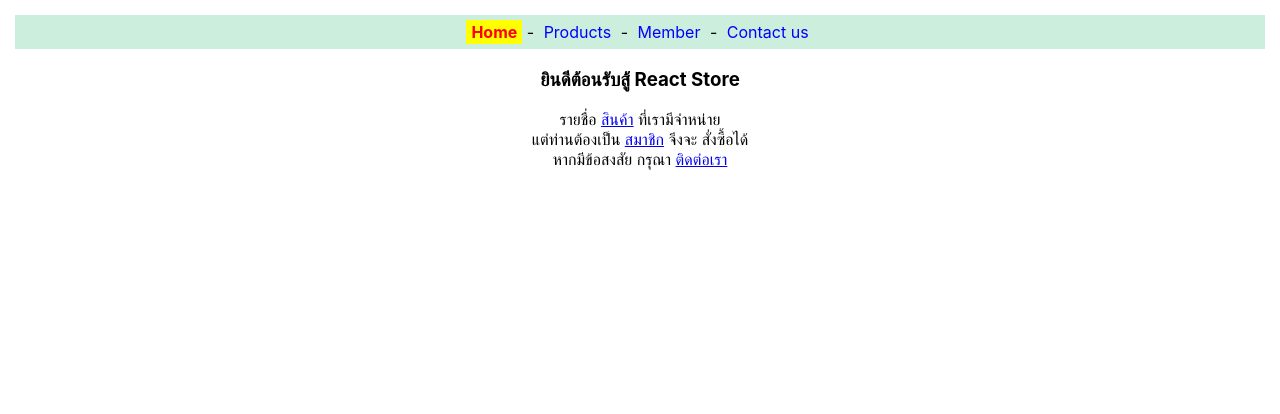
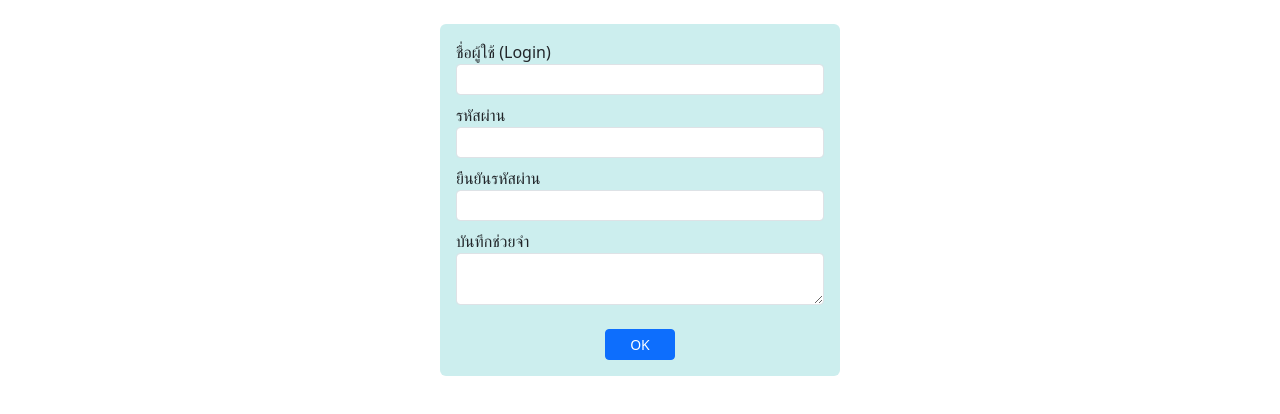
Before and after one commit to ChakkaphatChanamee/app1, a React (Create React App) app: page / in a window 1280 px wide. Shown: the top 414 px of the page. Built offline with nearby package versions, Linux system fonts and the light colour scheme.

Commit message:
Create Input type text password and textarea
Create Input type text password and textarea

```diff
--- a/package.json
+++ b/package.json
@@ -7,6 +7,7 @@
     "@testing-library/jest-dom": "^6.9.1",
     "@testing-library/react": "^16.3.1",
     "@testing-library/user-event": "^13.5.0",
+    "bootstrap": "^5.3.8",
     "react": "^19.2.3",
     "react-dom": "^19.2.3",
     "react-router-dom": "^7.13.0",
--- a/src/App.js
+++ b/src/App.js
@@ -1,9 +1,7 @@
-import Router2 from "./router2";
-import Router3 from "./router3";
+import React from "react"
+import FormText from "./form-text"
 
 
-function App() {
-  return <Router3/>
-}
-
-export default App;
+export default function App() {
+  return <FormText/>
+  }
--- /dev/null
+++ b/src/form-text.js
@@ -0,0 +1,57 @@
+import React from 'react'
+export default function FormText() {
+    const textPswd = React.useRef()
+    const textPswd2 = React.useRef()
+
+    const onBlurPassword = ()=> {
+        let pswd = textPswd.current.value
+        if(pswd !== '' && !pswd.match(/^[0-9a-zA-Z]+$/)) {
+            textPswd.current.value = ''
+            alert('ต้องเป็น 0-9 หรือ a-z หรือ A-Z เท่านั้น')
+            }
+    }
+    const onBlurPassword2 = () => {
+        if(textPswd.current.value !== textPswd2.current.value) {
+            textPswd2.current.value = ''
+            alert('รหัสผ่านทั้งสองไม่ตรงกัน')
+        }
+    }
+    return(
+        <div className="mt-4 mx-auto p-3 rounded"
+            style={{ width:'400px', background:'#cee'}}>
+        <form>
+            <div className="form-group mb-2">
+                <label htmlFor="login">ชื่อผู้ใช้ (Login)</label>
+                <input type="text" id="login" name="login" maxLength="20"
+                    className="form-control form-control-sm"/>
+            </div>
+            <div>
+                <div  className="form-group mb-2">
+                    <label htmlFor="pswd">รหัสผ่าน</label>
+                    <input type="password" id="pswd" name="pswd" maxLength="10"
+                        className="form-control form-control-sm"
+                        ref={textPswd} onBlur={onBlurPassword}/>
+                </div>
+                <div  className="form-group mb-2">
+                    <label htmlFor="pswd2">ยืนยันรหัสผ่าน</label>
+                    <input type="password" id="pswd2" name="pswd2" maxLength="10"
+                        className="form-control form-control-sm"
+                        ref={textPswd2} onBlur={onBlurPassword2}/>
+                </div>
+                <div  className="form-group mb-4">
+                    <label htmlFor="memo">บันทึกช่วยจำ</label>
+                    <textarea id="memo" name="memo" rows="2"
+                        maxLength="200"
+                        className="form-control form-control-sm">
+                    </textarea>
+                </div>
+                <div  className="text-center">
+                        <button className='btn btn-sm px-4 btn-primary'>
+                            OK
+                        </button>
+                </div>
+            </div>
+        </form>
+        </div>
+    )
+}
--- a/src/index.js
+++ b/src/index.js
@@ -3,6 +3,8 @@
 import './index.css';
 import App from './App';
 import reportWebVitals from './reportWebVitals';
+import 'bootstrap/dist/css/bootstrap.min.css'
+import 'bootstrap/dist/js/bootstrap.bundle.min.js'
 
 const root = ReactDOM.createRoot(document.getElementById('root'));
 root.render(
```
Also changed, not shown: 1 other file (tests, documents, lock files or other folders).
